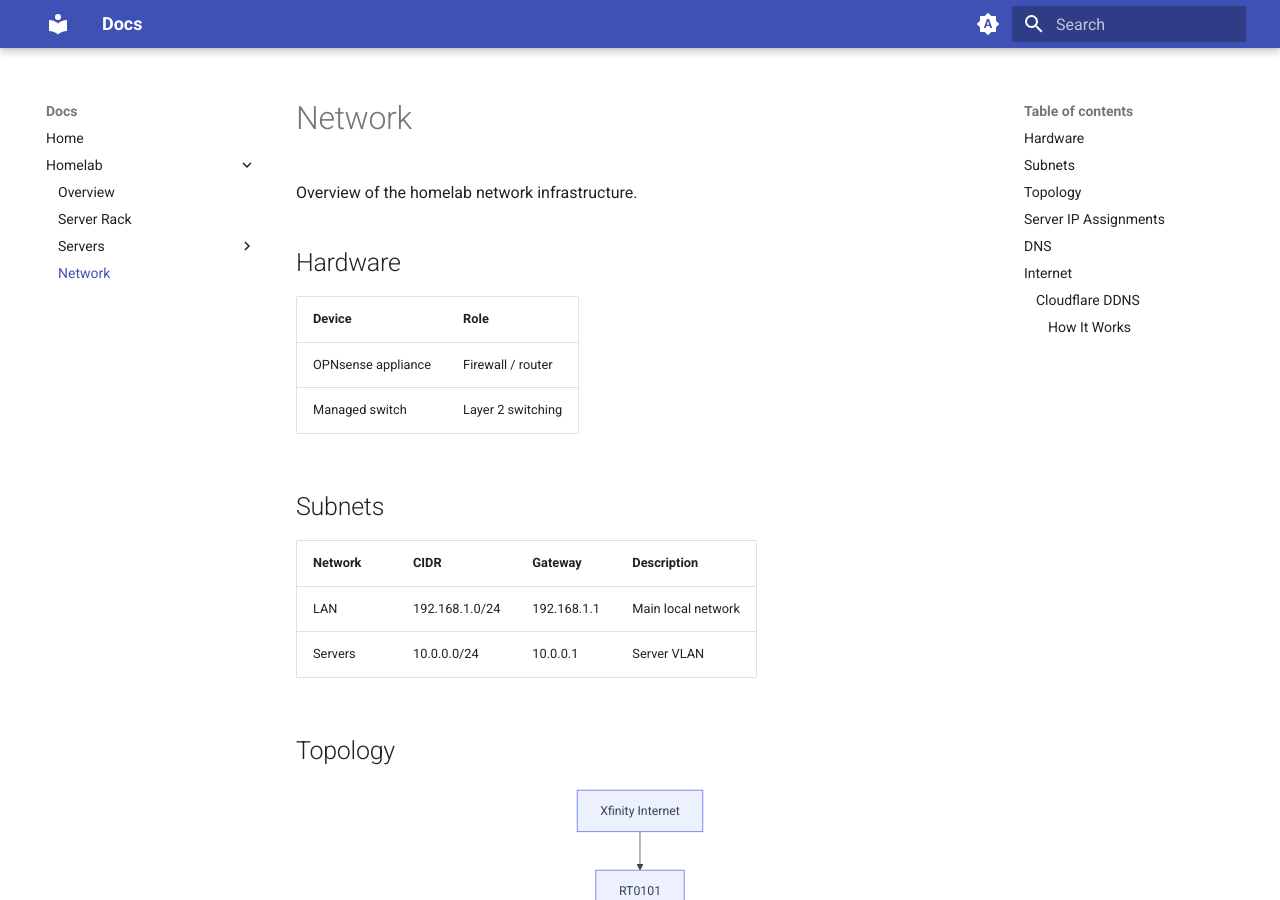
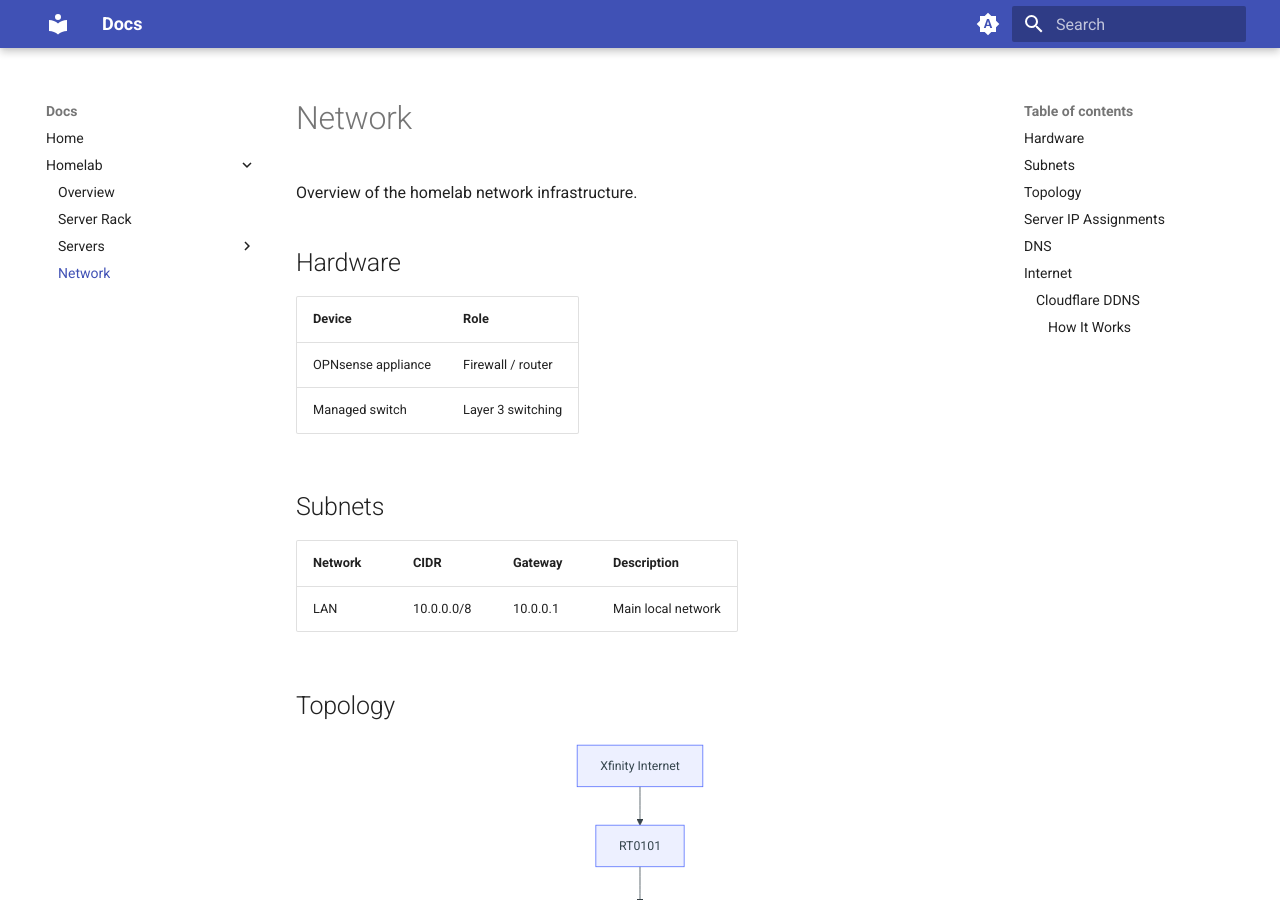
Before and after one commit to broswen-com/docs, an MkDocs documentation site: the page built from docs/homelab/network.md, in a window 1280 px wide and 900 px high. Built offline with MkDocs 1.6.1 and Material for MkDocs 9.7.7, drawn with Linux system fonts in a browser that asks for light colours.

Commit message:
Update network.md

```diff
--- a/docs/homelab/network.md
+++ b/docs/homelab/network.md
@@ -7,14 +7,13 @@ Overview of the homelab network infrastructure.
 | Device | Role |
 |--------|------|
 | OPNsense appliance | Firewall / router |
-| Managed switch | Layer 2 switching |
+| Managed switch | Layer 3 switching |
 
 ## Subnets
 
 | Network | CIDR | Gateway | Description |
 |---------|------|---------|-------------|
-| LAN | 192.168.1.0/24 | 192.168.1.1 | Main local network |
-| Servers | 10.0.0.0/24 | 10.0.0.1 | Server VLAN |
+| LAN | 10.0.0.0/8 | 10.0.0.1 | Main local network |
 
 ## Topology
 
```
Also changed, not shown: other parts of docs/homelab/network.md (+1 -1 lines).
